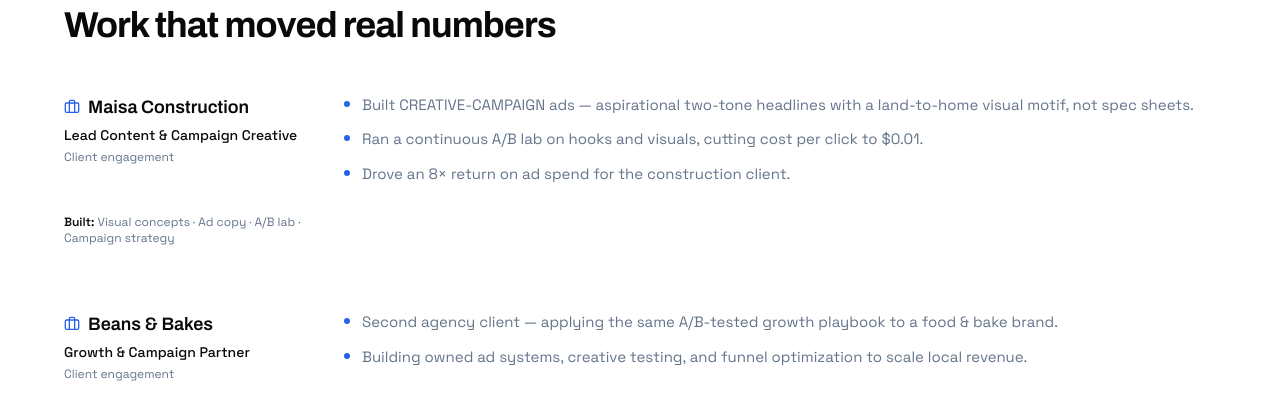
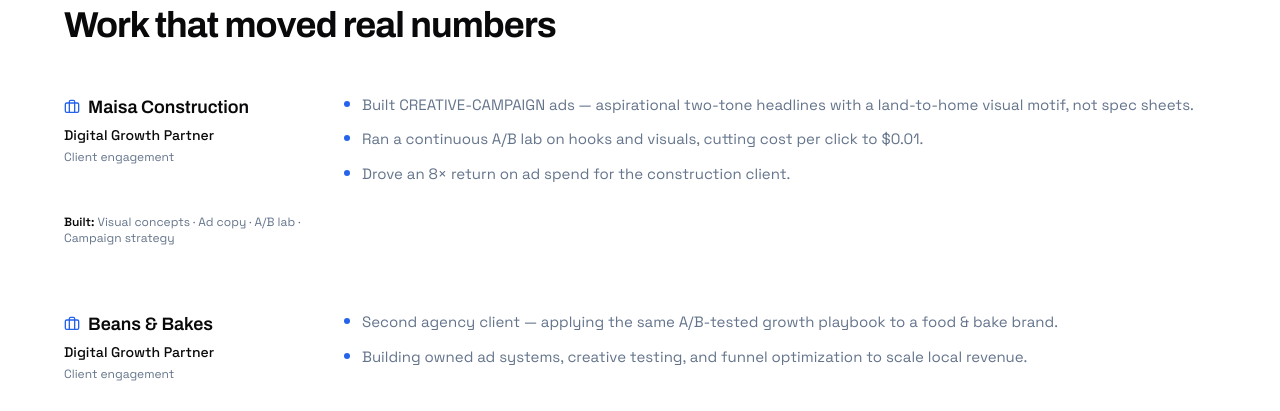
Before and after one commit to simumhossain/anon-portfolio, a Next.js app: page / in a window 1280 px wide. Shown: the part 1920-2331 px from the top of the page. Built offline with nearby package versions, Linux system fonts and the light colour scheme.

Commit message:
Correct role to Digital Growth Partner for Maisa + Beans & Bakes

```diff
--- a/app/page.tsx
+++ b/app/page.tsx
@@ -59,7 +59,7 @@
 const EXPERIENCE = [
   {
     company: "Maisa Construction",
-    role: "Lead Content & Campaign Creative",
+    role: "Digital Growth Partner",
     range: "Client engagement",
     points: [
       "Built CREATIVE-CAMPAIGN ads — aspirational two-tone headlines with a land-to-home visual motif, not spec sheets.",
@@ -70,7 +70,7 @@
   },
   {
     company: "Beans & Bakes",
-    role: "Growth & Campaign Partner",
+    role: "Digital Growth Partner",
     range: "Client engagement",
     points: [
       "Second agency client — applying the same A/B-tested growth playbook to a food & bake brand.",
```
